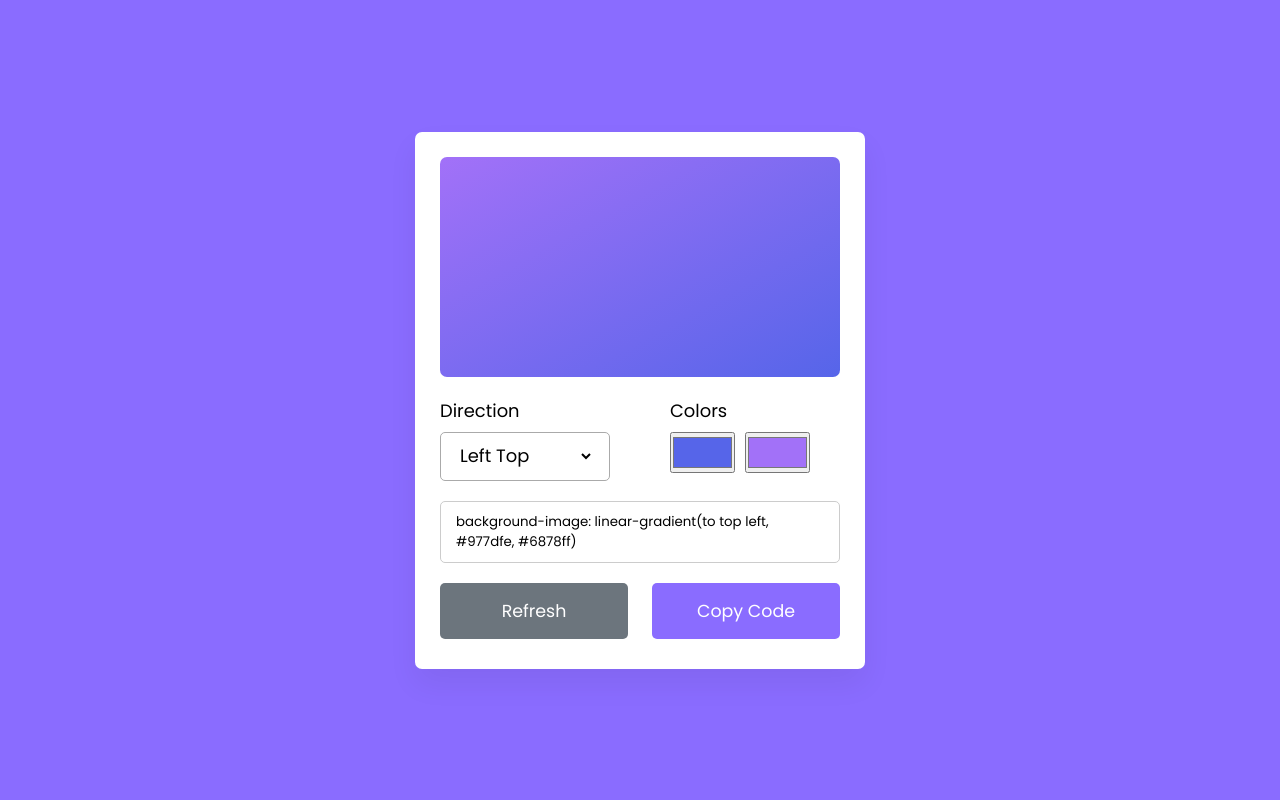
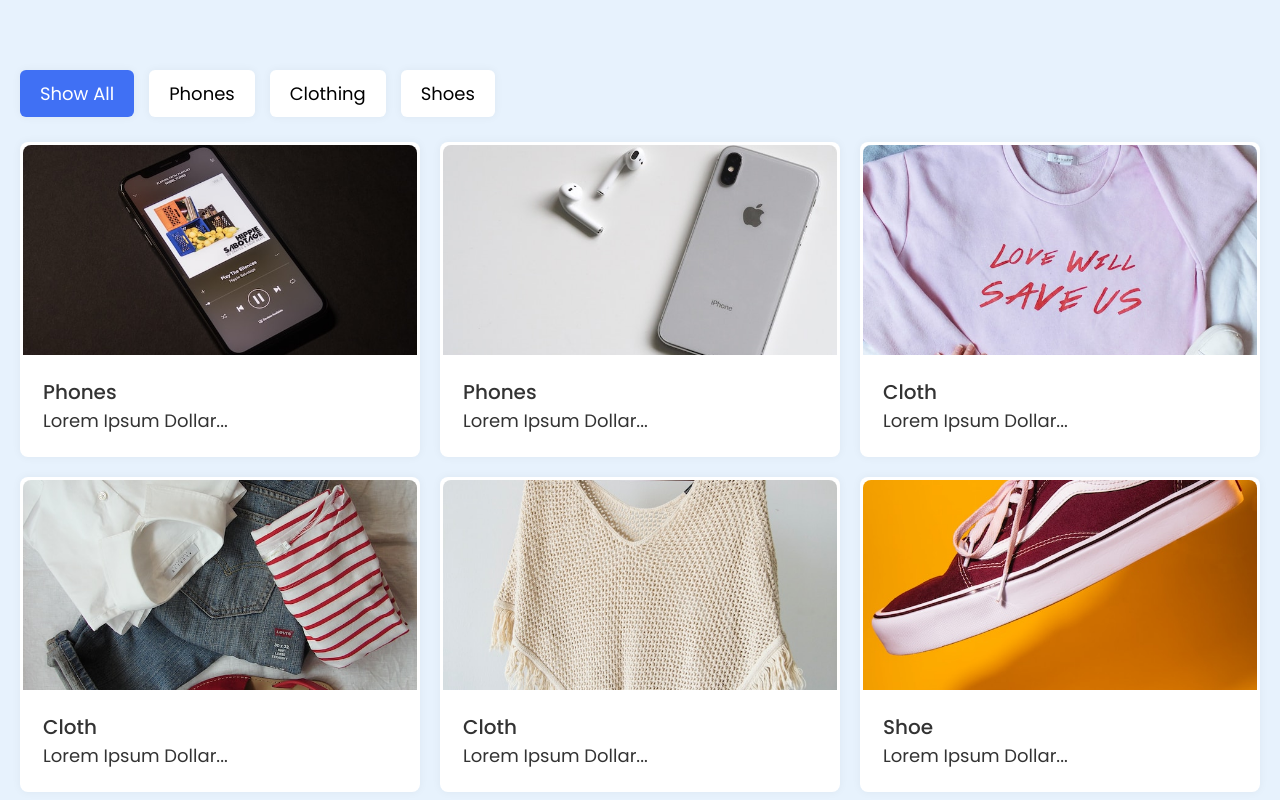
Before and after one commit to frontendabhi33/Loader-in-HTML-CSS, a plain HTML site: page index.html in a window 1280 px wide. Shown: the top 800 px of the page. Drawn offline with nearby package versions, Linux system fonts and the light colour scheme.

Commit message:
Filterable Card

```diff
--- a/index.html
+++ b/index.html
@@ -10,39 +10,73 @@
 </head>
 <body>
 
-    <div class="wrapper">
-        <div class="gradient-box"></div>
-            <div class="row options">
-                <div class="column direction">
-                    <p>Direction</p>
-                    <div class="select-box">
-                        <select>
-                            <option value="to top">Top</option>
-                            <option value="to right top">Right Top</option>
-                            <option value="to right">Right</option>
-                            <option value="to right bottom">Right Bottom</option>
-                            <option value="to bottom">Bottom</option>
-                            <option value="to left bottom">Left Bottom</option>
-                            <option value="to left">Left</option>
-                            <option value="to left top" selected>Left Top</option>
-                        </select>
-                    </div>
-                </div>
-                <div class="column palette">
-                    <p>Colors</p>
-                    <div class="colors">
-                        <input type="color" value="#5665e9">
-                        <input type="color" value="#a271f8">
-                    </div>
+
+    <div class="container">
+        <!-- filter buttons -->
+        <div class="filter_buttons">
+            <button class="active" data-name="all">Show All</button>
+            <button data-name="phones">Phones</button>
+            <button data-name="clothes">Clothing</button>
+            <button data-name="shoes">Shoes</button>
+        </div>
+        <div class="filterable_cards">
+            <div class="card" data-name="phones">
+                <img src="/images/phone-1.jpg" alt="phone">
+                <div class="card_body">
+                    <h6 class="card_title">Phones</h6>
+                    <p class="card_text">Lorem Ipsum Dollar...</p>
                 </div>
             </div>
-            <textarea class="row">background-image: linear-gradient(to top left, #977dfe, #6878ff)</textarea>
-            <div class="row buttons">
-                <button class="refresh">Refresh</button>
-                <button class="copy">Copy Code</button>
+
+            <div class="card" data-name="phones">
+                <img src="/images/phone-2.jpg" alt="phone">
+                <div class="card_body">
+                    <h6 class="card_title">Phones</h6>
+                    <p class="card_text">Lorem Ipsum Dollar...</p>
+                </div>
+            </div>
+
+            <div class="card" data-name="clothes">
+                <img src="/images/cloth-1.jpg" alt="cloth">
+                <div class="card_body">
+                    <h6 class="card_title">Cloth</h6>
+                    <p class="card_text">Lorem Ipsum Dollar...</p>
+                </div>
+            </div>
+
+            <div class="card" data-name="clothes">
+                <img src="/images/cloth-2.jpg" alt="cloth">
+                <div class="card_body">
+                    <h6 class="card_title">Cloth</h6>
+                    <p class="card_text">Lorem Ipsum Dollar...</p>
+                </div>
+            </div>
+
+            <div class="card" data-name="clothes">
+                <img src="/images/cloth-3.jpg" alt="cloth">
+                <div class="card_body">
+                    <h6 class="card_title">Cloth</h6>
+                    <p class="card_text">Lorem Ipsum Dollar...</p>
+                </div>
+            </div>
+
+            <div class="card" data-name="shoes">
+                <img src="/images/shoe-1.jpg" alt="shoe">
+                <div class="card_body">
+                    <h6 class="card_title">Shoe</h6>
+                    <p class="card_text">Lorem Ipsum Dollar...</p>
+                </div>
+            </div>
+
+            <div class="card" data-name="shoes">
+                <img src="/images/shoe-2.jpg" alt="shoe">
+                <div class="card_body">
+                    <h6 class="card_title">Shoe</h6>
+                    <p class="card_text">Lorem Ipsum Dollar...</p>
+                </div>
             </div>
         </div>
-
+    </div>
 
     <script src="/index.js"></script>
 </body>
--- a/index.js
+++ b/index.js
@@ -1,42 +1,17 @@
-const colorInputs = document.querySelectorAll(".colors input");
-const gradientBox = document.querySelector(".gradient-box");
-const textarea = document.querySelector("textarea");
-const selectMenu = document.querySelector(".select-box select");
-const refreshBtn = document.querySelector(".refresh");
-const copyBtn = document.querySelector(".copy");
+const filterButtons = document.querySelectorAll(".filter_buttons button");
+const filterableCards = document.querySelectorAll(".filterable_cards .card");
 
-const getRandomHex = (isRandom) => {
-        const randomHex = Math.floor(Math.random() * 0xffffff).toString(16);
-        return `#${randomHex}`;
-}
-
-
-
-
-
-const generateGradient = (isRandom) => {
-    if(isRandom) {
-        colorInputs[0].value = getRandomHex();
-        colorInputs[1].value = getRandomHex();
-    }
-    const gradient = `linear-gradient(${selectMenu.value}, ${colorInputs[0].value}, ${colorInputs[1].value})`;
-    gradientBox.style.background = gradient;
-    textarea.value = `background: ${gradient}`;
+const filterCards = (e) => {
+    document.querySelector(".active").classList.remove("active");
+    e.target.classList.add("active")
+    console.log(e);
+    filterableCards.forEach(card => {
+        card.classList.add("hide");
+        if(card.dataset.name === e.target.dataset.name || e.target.dataset.name === "all"){
+            card.classList.remove("hide")
+        }
+    })
 
 }
 
-const copyCode = () => {
-    navigator.clipboard.writeText(textarea.value);
-    copyBtn.innerText = "Copied Code";
-    setTimeout(() => {
-        copyBtn.innerText = "Copy Code";
-    },1000)
-}
-
-colorInputs.forEach(input => {
-    input.addEventListener("input", () => generateGradient(false));
-});
-
-selectMenu.addEventListener("change", () => generateGradient(false));
-refreshBtn.addEventListener("click", () => generateGradient(true));
-copyBtn.addEventListener("click", copyCode);
+filterButtons.forEach(button => button.addEventListener("click", filterCards))
--- a/style.css
+++ b/style.css
@@ -7,101 +7,78 @@
 }
 
 body{
-    display: flex;
-    justify-content: center;
-    align-items: center;
     min-height: 100vh;
-    background: #8a6cff;
-}
-.wrapper{
-    width: 450px;
-    padding: 25px;
-    border-radius: 7px;
-    box-shadow: 0 15px 30px rgba(0,0,0,0.06);
-    background: #fff;
+    background: #e7f2fd;
 }
 
-.wrapper .gradient-box{
+.container{
+    position: relative;
+    max-width: 1350px;
     width: 100%;
-    height: 220px;
-    border-radius: 7px;
-    background: linear-gradient(to left top, #5665e9, #a271f8);
+    margin: 50px auto;
+    padding: 20px;
 }
 
-.wrapper .row{
+.filter_buttons{
     display: flex;
-    justify-content: space-between;
-    margin: 20px 0;
+    align-items: center;
+    gap: 15px;
+    flex-wrap: wrap;
 }
 
-.options p{
-    font-size: 1.12rem;
-    margin-bottom: 8px;
+button{
+    padding: 10px 20px;
+    font-size: 18px;
+    background: #fff;
+    border: none;
+    border-radius: 6px;
+    cursor: pointer;
+    box-shadow: 0 0 10px rgba(0,0,0,0.05);
 }
 
-.row :where(.column, button){
-    width: calc(100% /2 - 12px);
+button.active{
+background-color: #4070f4;
+color: #fff;
 }
 
-.options .select-box{
-    border-radius: 5px;
-    padding: 10px 15px;
-    border: 1px solid #aaa;
+.filterable_cards{
+    display: flex;
+    margin-top: 25px;
+    gap: 20px;
+    flex-wrap: wrap;
 }
 
-.select-box select{
-    width: 100%;
-    border: none;
-    outline: none;
-    font-size: 1.12rem;
-    background: none;
+.card{
+    flex-grow: 1;
+    flex-basis: 300px;
+    background-color: #fff;
+    padding: 3px;
+    border-radius: 8px;
+    box-shadow: 0 0 10px rgba(0,0,0,0.05);
 }
 
-.options .palette{
-    margin-left: 60px;
+.card.hide{
+    display: none;
 }
 
-.palette input{
-    height: 41px;
-    width: calc(100% / 2 - 20px);
+.card img{
+    width: 100%;
+    height: 210px;
+    object-fit: cover;
+    border-radius: 8px 8px 0 0;
 }
 
-.palette input:last-child{
-    margin-left: 6px;
+.card_body{
+    padding: 15px 20px 20px;
 }
 
-.wrapper textarea{
-    width: 100%;
-    resize: none;
-    padding: 10px 15px;
-    border-radius: 5px;
-    border: 1px solid #ccc;
+.card_title{
+    font-size: 20px;
+    font-weight: 500;
+    color: #333;
 }
 
-.buttons button{
-    padding: 15px 0;
-    border: none;
-    outline: none;
-    color: #fff;
-    margin: 0 0 -15px;
-    font-size: 1.09rem;
-    border-radius: 5px;
-    cursor: pointer;
-    transition: 0.3s ease;
+.card_text{
+    font-size: 18px;
+    color: #333;
 }
-
-.buttons .refresh{
-    background-color: #6c757d;
-}
-
-.buttons .refresh:hover{
-    background-color: #5f666d;
-}
-
-.buttons .copy{
-    background-color: #8a6cff;
-}
-
-.buttons .copy:hover{
-    background-color: #704dff;
-}
```
